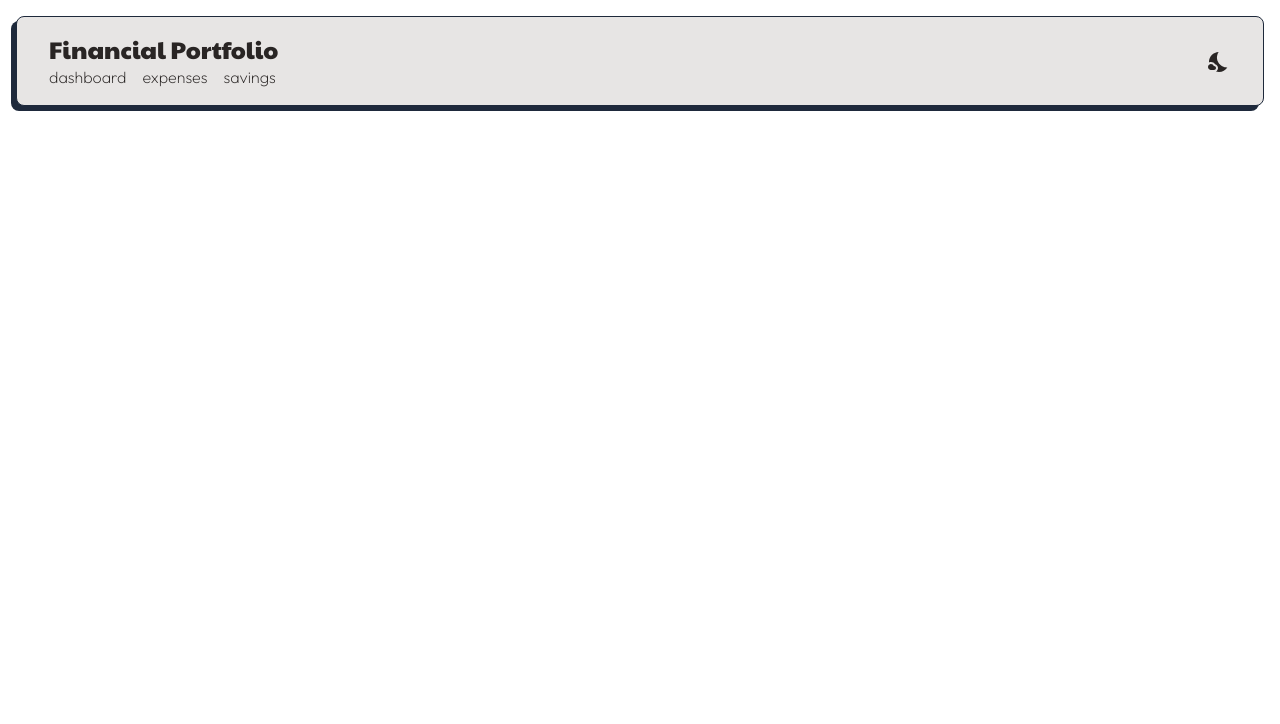
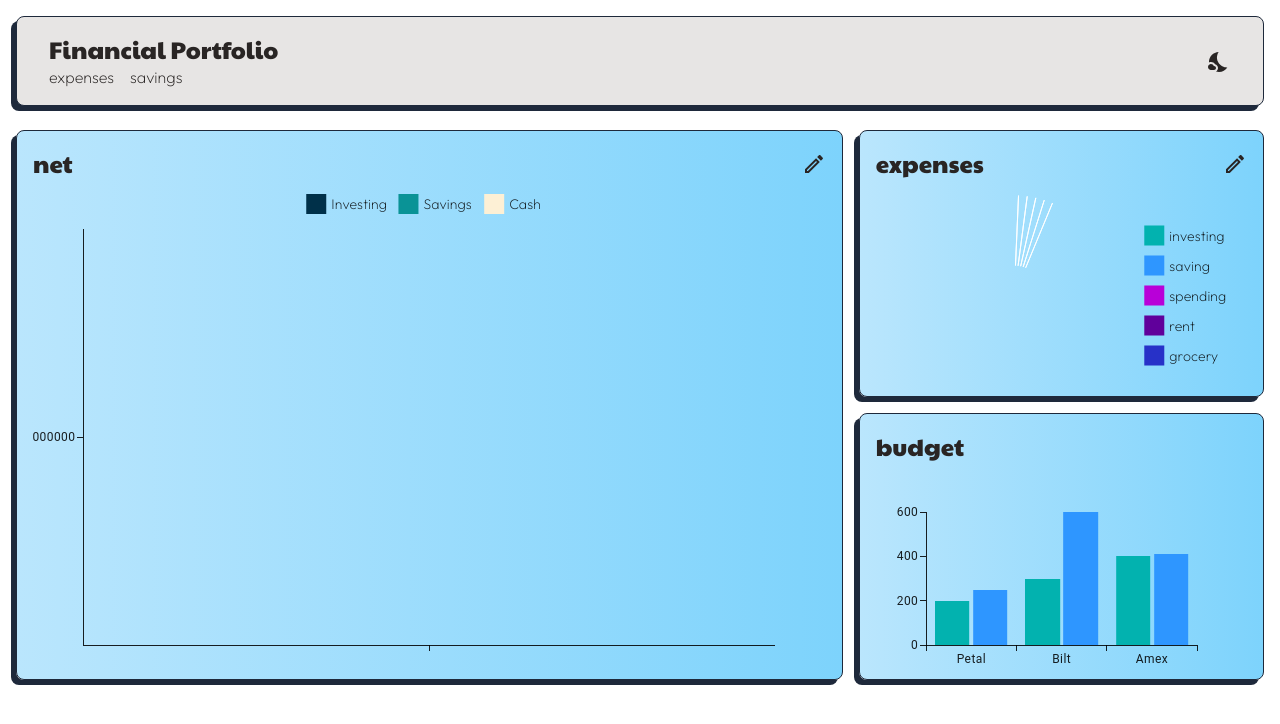
Before and after one commit to dannygrimmig/feed-app, a React (Create React App) app: page / in a window 1280 px wide. Shown: the top 724 px of the page. Built offline with nearby package versions, Linux system fonts and the light colour scheme.

Commit message:
replace dashboard with home, update router

```diff
--- a/src/App.js
+++ b/src/App.js
@@ -2,12 +2,18 @@ import * as React from "react";
 import { Outlet, useLocation } from "react-router-dom";
 import { NavBar } from "./components/NavBar/NavBar";
 import { myContext } from "./contexts/AppContext";
+import { Home } from "./pages/Home/Home";
 
 function App() {
+  const [onHomePage, setOnHomePage] = React.useState(false);
+  const [activeSlug, setActiveSlug] = React.useState("");
   const { darkMode, setDarkMode } = React.useContext(myContext);
 
   const { pathname } = useLocation();
   React.useEffect(() => {
+    setOnHomePage(pathname === "/");
+    setActiveSlug(pathname.replace("/", ""));
+
     window.scrollTo({ top: 0, left: 0, behavior: "instant" });
   }, [pathname]);
 
@@ -15,7 +21,15 @@ function App() {
     <div className={`App ${darkMode && "dark"}`}>
       <div className="Window min-h-screen font-body dark:bg-sky-950 text-stone-800 dark:text-stone-200">
         <div className="max-w-7xl mx-auto p-4">
-          <NavBar darkMode={darkMode} setDarkMode={setDarkMode} />
+          <NavBar
+            darkMode={darkMode}
+            setDarkMode={setDarkMode}
+            activeSlug={activeSlug}
+            setActiveSlug={setActiveSlug}
+          />
+
+          {onHomePage && <Home />}
+
           <Outlet />
         </div>
       </div>
--- a/src/components/NavBar/NavBar.js
+++ b/src/components/NavBar/NavBar.js
@@ -2,11 +2,13 @@ import * as React from "react";
 import { Link } from "react-router-dom";
 import NightsStayIcon from "@mui/icons-material/NightsStay";
 import LightModeIcon from "@mui/icons-material/LightMode";
+import { ROUTES } from "../../constants/routes";
 
-export function NavBar({ darkMode, setDarkMode }) {
-  const [activeSlug, setActiveSlug] = React.useState("");
-  const links = ["dashboard", "expenses", "savings"];
+export function NavBar(props) {
+  // imported
+  const { darkMode, setDarkMode, activeSlug, setActiveSlug } = props;
 
+  // styles
   const lightNavStyles = "bg-stone-200 shadow-slate-800";
   const darkNavStyles = "dark:bg-sky-900 dark:shadow-sky-800";
   const navStyles = `px-8 py-4 rounded-lg mb-6 z-10 sticky top-0 flex items-center justify-between border border-slate-800 shadow-[-5px_5px] ${lightNavStyles} ${darkNavStyles}`;
@@ -14,17 +16,20 @@ export function NavBar({ darkMode, setDarkMode }) {
   return (
     <div className={navStyles}>
       <div>
-        <h1 className="text-2xl font-header">Financial Portfolio</h1>
+        <h1 className="text-2xl font-header">
+          <Link to={"/"}>Financial Portfolio</Link>
+        </h1>
 
         <div className="flex space-x-4">
-          {links.map((link) => (
+          {ROUTES.map(({ path }) => (
             <h3
               className={`decoration-1 underline-offset-2 ${
-                link === activeSlug && "underline"
+                path === activeSlug && "underline"
               }  hover:underline`}
-              onClick={() => setActiveSlug(link)}
+              onClick={() => setActiveSlug(path)}
+              key={path}
             >
-              <Link to={link}>{link}</Link>
+              <Link to={path}>{path}</Link>
             </h3>
           ))}
         </div>
--- /dev/null
+++ b/src/constants/routes.js
@@ -0,0 +1,13 @@
+import { Expenses } from "../pages/Expenses/Expenses";
+import { Savings } from "../pages/Savings/Savings";
+
+export const ROUTES = [
+  {
+    path: "expenses",
+    element: <Expenses />,
+  },
+  {
+    path: "savings",
+    element: <Savings />,
+  },
+];
--- a/src/pages/Dashboard/Dashboard.js
+++ b/src/pages/Home/Home.js
@@ -8,7 +8,7 @@ import { pieColumns } from "../../data/expenses";
 import { NetChart } from "../../components/NetChart/NetChart";
 import { DashboardBoxHeader } from "../../components/DashboardBoxHeader/DashboardBoxHeader";
 
-export function Dashboard() {
+export function Home() {
   const lightBoxStyles = "from-sky-200 to-sky-300 shadow-slate-800";
   const darkBoxStyles = "dark:from-sky-700 dark:to-sky-800 dark:shadow-sky-600";
   const boxStyles = `rounded-lg p-4 border border-slate-800 bg-gradient-to-r shadow-[-5px_5px] hover:shadow-[-8px_8px] hover:-mr-1 hover:-mt-1 ${lightBoxStyles} ${darkBoxStyles} `;
```
Also changed, not shown: src/index.js (+2 -17 lines).
